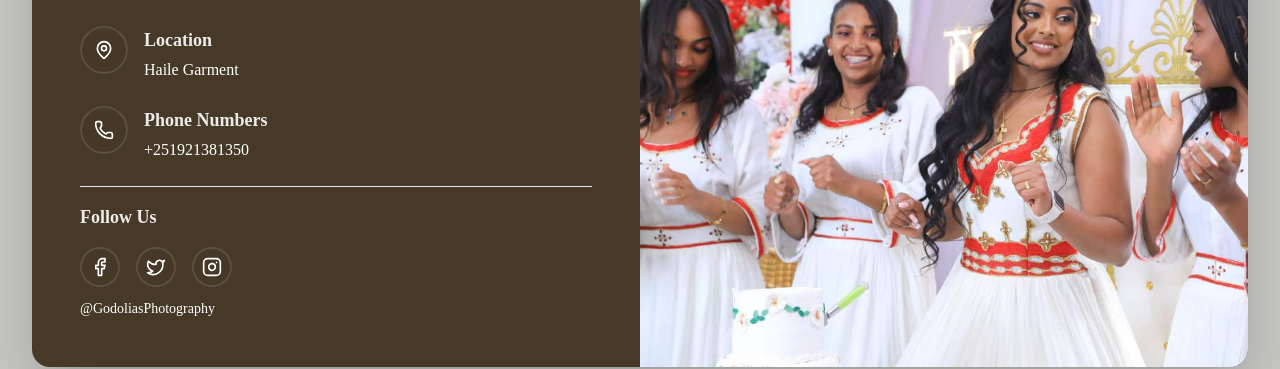
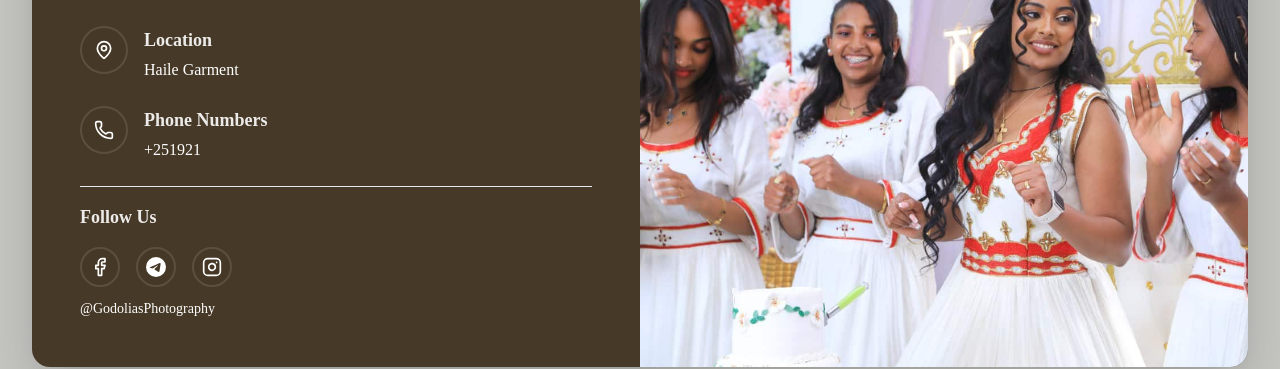
Before and after one commit to segni9997/godolias-phptography, a React (Vite) app: page / in a window 1280 px wide. Shown: the part 6660-7029 px from the top of the page. Built offline with nearby package versions, Linux system fonts and the light colour scheme; a web font is replaced by a local one.

Commit message:
`Update contact information and icons in Contact and Contactus pages`

```diff
--- a/src/components/contact.tsx
+++ b/src/components/contact.tsx
@@ -1,6 +1,6 @@
 
-import { Facebook, Instagram, MapPin, Phone, Twitter } from "lucide-react"
-
+import { Facebook, Instagram, MapPin, Phone } from "lucide-react"
+import { BsTelegram } from "react-icons/bs"
 export function Contact() {
 
   return (
@@ -40,7 +40,7 @@ export function Contact() {
                     <h3 className="text-lg font-semibold text-primary-foreground/90 mb-1">
                       Phone Numbers
                     </h3>
-                    <p className="text-primary-foreground">+251921381350</p>
+                    <p className="text-primary-foreground">+251921</p>
                   </div>
                 </div>
 
@@ -59,7 +59,7 @@ export function Contact() {
                       href="#"
                       className="w-10 h-10 rounded-full bg-primary/50 border-2 border-secondary flex items-center justify-center transition-all duration-300 hover:bg-sky-500 hover:border-sky-500 group"
                     >
-                      <Twitter className="w-5 h-5 text-primary-foreground transition-colors duration-300 group-hover:text-white" />
+                      <BsTelegram className="w-5 h-5 text-primary-foreground transition-colors duration-300 group-hover:text-white" />
                     </a>
                     <a
                       href="#"
--- a/src/pages/Contactus.tsx
+++ b/src/pages/Contactus.tsx
@@ -1,4 +1,5 @@
-import { Facebook, Instagram, MapPin, Phone, Twitter } from "lucide-react";
+import { Facebook, Instagram, MapPin, Phone } from "lucide-react";
+import { BsTelegram } from "react-icons/bs";
 // import { GalleryWall } from "./GalleryWall";
 
 export function ContactPage() {
@@ -55,8 +56,8 @@ export function ContactPage() {
                     <h3 className="text-lg font-semibold text-primary-foreground/90 mb-1">
                       Phone Numbers
                     </h3>
-                    <p className="text-primary-foreground">+251 983 604 770</p>
-                    <p className="text-primary-foreground">+251 965 567 323</p>
+                    <p className="text-primary-foreground">+251 921 381 350</p>
+                    {/* <p className="text-primary-foreground">+251 965 567 323</p> */}
                   </div>
                 </div>
 
@@ -72,10 +73,10 @@ export function ContactPage() {
                       <Facebook className="w-5 h-5 text-primary-foreground transition-colors duration-300 group-hover:text-white" />
                     </a>
                     <a
-                      href="#"
+                      href="https://t.me/godoliaspictures"
                       className="w-10 h-10 rounded-full bg-primary/50 border-2 border-secondary flex items-center justify-center transition-all duration-300 hover:bg-sky-500 hover:border-sky-500 group"
                     >
-                      <Twitter className="w-5 h-5 text-primary-foreground transition-colors duration-300 group-hover:text-white" />
+                      <BsTelegram className="w-5 h-5 text-primary-foreground transition-colors duration-300 group-hover:text-white" />
                     </a>
                     <a
                       href="#"
@@ -84,9 +85,9 @@ export function ContactPage() {
                       <Instagram className="w-5 h-5 text-primary-foreground transition-colors duration-300 group-hover:text-white" />
                     </a>
                   </div>
-                  <p className="text-sm text-primary-foreground mt-3">
+                  {/* <p className="text-sm text-primary-foreground mt-3">
                     @GodoliasPhotography
-                  </p>
+                  </p> */}
                 </div>
               </div>
             </div>
```
